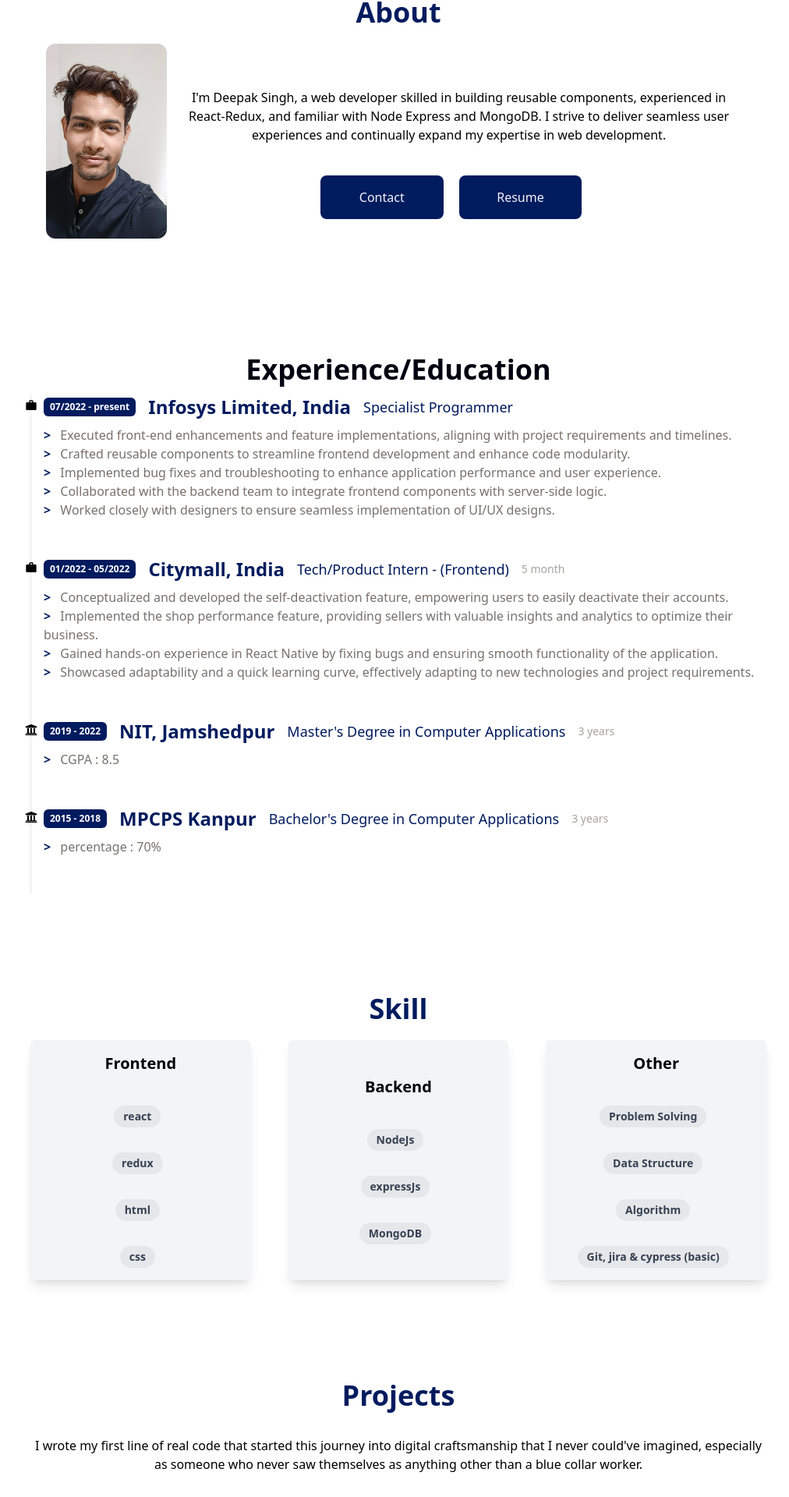
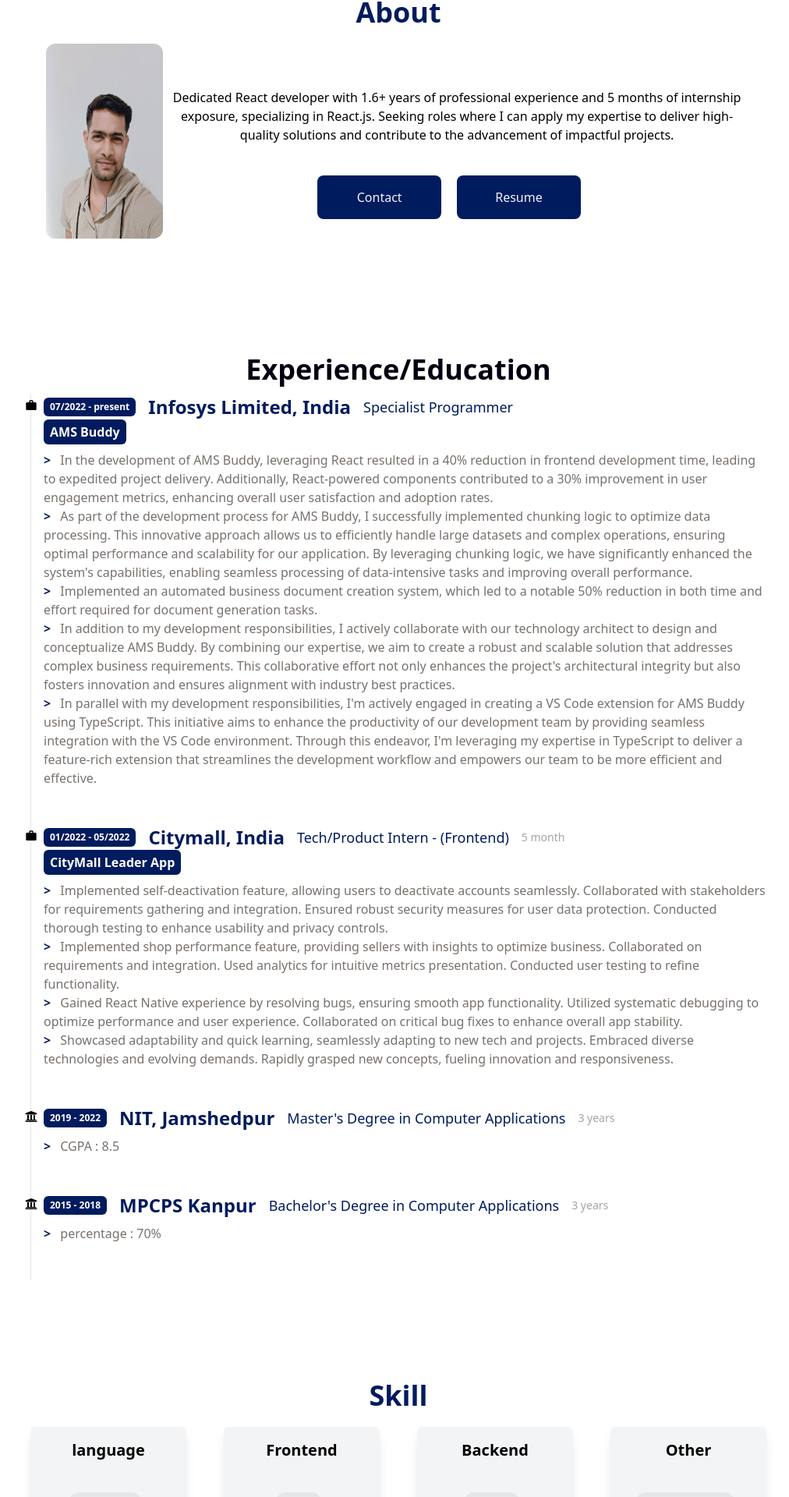
Before and after one commit to dk-cell/my-portfolio, a React (Vite) app: page / in a window 1280 px wide. Shown: the part 868-2788 px from the top of the page at 78% size, without its empty margins (161-1173 px from the left). Built offline with nearby package versions, Linux system fonts and the light colour scheme.

Commit message:
details updated

```diff
--- a/src/components/About.jsx
+++ b/src/components/About.jsx
@@ -14,10 +14,10 @@
         </div>
         <div>
           <p className="text-center py-8 px-8">
-            I'm Deepak Singh, a web developer skilled in building reusable
-            components, experienced in React-Redux, and familiar with Node
-            Express and MongoDB. I strive to deliver seamless user experiences
-            and continually expand my expertise in web development.
+            Dedicated React developer with 1.6+ years of professional experience
+            and 5 months of internship exposure, specializing in React.js.
+            Seeking roles where I can apply my expertise to deliver high-quality
+            solutions and contribute to the advancement of impactful projects.
           </p>
           <div className="flex flex-row w-full justify-center items-center ">
             <a
--- a/src/components/Footer.jsx
+++ b/src/components/Footer.jsx
@@ -4,7 +4,7 @@
 import { BsTelephoneForwardFill } from "react-icons/bs";
 const Footer = () => {
   return (
-    <div id="footer" className="h-[70px] bg-[#001b5e]">
+    <div id="footer" className="h-[70px] bg-[#001b5e] flex flex-col">
       <div className="w-full flex p-4 justify-center items-center">
         <a href="https://github.com/dk-cell">
           <AiFillGithub className="cursor-pointer text-white" size={30} />
@@ -20,6 +20,9 @@
           <SiCodechef className="cursor-pointer text-white ml-2" size={30} />
         </a>
       </div>
+      <div>
+      <p className="w-full flex  justify-center text-white bg-[#001b5e] text-[15px] items-center">Last Updated : 23/02/2024</p>
+      </div>
     </div>
   );
 };
--- a/src/components/Skill.jsx
+++ b/src/components/Skill.jsx
@@ -13,7 +13,7 @@
         someone who never saw themselves as anything other than a blue collar
         worker.
       </p> */}
-      <div className="grid sm:grid-cols-3 gap-12">
+      <div className="grid sm:grid-cols-4 gap-12">
         {techSkill.map((skill, index) => (
           <Card skill={skill.techStack} title={skill.title} key={index} />
         ))}
--- a/src/components/Work.jsx
+++ b/src/components/Work.jsx
@@ -8,13 +8,14 @@
       <h1 className="text-4xl font-bold text-center text-[#001] mb-3">
         Experience/Education
       </h1>
-      {workExpData && workExpData.map((item, index) => <WorkItem key={index} data={item} />)}
+      {workExpData &&
+        workExpData.map((item, index) => <WorkItem key={index} data={item} />)}
     </div>
   );
 };
 
 const WorkItem = ({ data }) => {
-  const char=">"
+  const char = ">";
   return (
     <div className="flex flex-col md:flex-row relative border-l border-stone-200">
       <ul className="mb-10 ml-4">
@@ -35,15 +36,21 @@
             {data.duration}
           </span>
         </p>
+        <p>
+          {data.projectName && <span className="inline-block px-2 py-1 font-semibold text-white bg-[#001b5e] rounded-md">
+            {data.projectName}
+          </span>}
+        </p>
         <p className="my-2 text-base font-normal  ">
           {data?.details.map((item, index) => {
-
             return (
               <div className="flex flex-row items-center">
                 <div className="flex items-center justify-center">
                   {/* <BsFillRecordFill size={10} className="mb-11 mr-2 md:mb-0 text-[#001b5e]" /> */}
                   <p className="text-stone-500">
-                    <span className="mr-2 text-[#001b5e] font-semibold">{char}</span>{" "}
+                    <span className="mr-2 text-[#001b5e] font-semibold">
+                      {char}
+                    </span>{" "}
                     {item.points}
                   </p>
                 </div>
--- a/src/data/experience.js
+++ b/src/data/experience.js
@@ -4,26 +4,27 @@
     title: "Specialist Programmer",
     place: "Infosys Limited, India",
     duration: "",
+    projectName:"AMS Buddy",
     details: [
       {
         points:
-          "Executed front-end enhancements and feature implementations, aligning with project requirements and timelines.",
+          "In the development of AMS Buddy, leveraging React resulted in a 40% reduction in frontend development time, leading to expedited project delivery. Additionally, React-powered components contributed to a 30% improvement in user engagement metrics, enhancing overall user satisfaction and adoption rates.",
       },
       {
         points:
-          "Crafted reusable components to streamline frontend development and enhance code modularity.",
+          "As part of the development process for AMS Buddy, I successfully implemented chunking logic to optimize data processing. This innovative approach allows us to efficiently handle large datasets and complex operations, ensuring optimal performance and scalability for our application. By leveraging chunking logic, we have significantly enhanced the system's capabilities, enabling seamless processing of data-intensive tasks and improving overall performance.",
       },
       {
         points:
-          "Implemented bug fixes and troubleshooting to enhance application performance and user experience.",
+          "Implemented an automated business document creation system, which led to a notable 50% reduction in both time and eﬀort required for document generation tasks.",
       },
       {
         points:
-          "Collaborated with the backend team to integrate frontend components with server-side logic.",
+          "In addition to my development responsibilities, I actively collaborate with our technology architect to design and conceptualize AMS Buddy. By combining our expertise, we aim to create a robust and scalable solution that addresses complex business requirements. This collaborative effort not only enhances the project's architectural integrity but also fosters innovation and ensures alignment with industry best practices.",
       },
       {
         points:
-          "Worked closely with designers to ensure seamless implementation of UI/UX designs.",
+          "In parallel with my development responsibilities, I'm actively engaged in creating a VS Code extension for AMS Buddy using TypeScript. This initiative aims to enhance the productivity of our development team by providing seamless integration with the VS Code environment. Through this endeavor, I'm leveraging my expertise in TypeScript to deliver a feature-rich extension that streamlines the development workflow and empowers our team to be more efficient and effective.",
       },
     ],
     isWork: true,
@@ -34,22 +35,23 @@
     title: "Tech/Product Intern - (Frontend)",
     place: "Citymall, India",
     duration: "5 month",
+    projectName:"CityMall Leader App",
     details: [
       {
         points:
-          "Conceptualized and developed the self-deactivation feature, empowering users to easily deactivate their accounts.",
+          "Implemented self-deactivation feature, allowing users to deactivate accounts seamlessly. Collaborated with stakeholders for requirements gathering and integration. Ensured robust security measures for user data protection. Conducted thorough testing to enhance usability and privacy controls.",
       },
       {
         points:
-          "Implemented the shop performance feature, providing sellers with valuable insights and analytics to optimize their business.",
+          "Implemented shop performance feature, providing sellers with insights to optimize business. Collaborated on requirements and integration. Used analytics for intuitive metrics presentation. Conducted user testing to refine functionality.",
       },
       {
         points:
-          "Gained hands-on experience in React Native by fixing bugs and ensuring smooth functionality of the application.",
+          "Gained React Native experience by resolving bugs, ensuring smooth app functionality. Utilized systematic debugging to optimize performance and user experience. Collaborated on critical bug fixes to enhance overall app stability.",
       },
       {
         points:
-          "Showcased adaptability and a quick learning curve, effectively adapting to new technologies and project requirements.",
+          "Showcased adaptability and quick learning, seamlessly adapting to new tech and projects. Embraced diverse technologies and evolving demands. Rapidly grasped new concepts, fueling innovation and responsiveness.",
       },
     ],
     isWork: true,
--- a/src/data/techskill.js
+++ b/src/data/techskill.js
@@ -1,10 +1,13 @@
 export const techSkill = [
+  {
+    techStack: [{ skill: "Javascript" }, { skill: "Python" }, { skill: "c++" }],
+    title: "language",
+  },
   {
     techStack: [
       { skill: "react" },
       { skill: "redux" },
-      { skill: "html" },
-      { skill: "css" },
+      { skill: "html & css" },
     ],
     title: "Frontend",
   },
@@ -19,10 +22,9 @@
 
   {
     techStack: [
-      { skill: "Problem Solving" },
       { skill: "Data Structure" },
       { skill: "Algorithm" },
-      { skill: "Git, jira & cypress (basic)" },
+      { skill: "Git, jira" },
     ],
     title: "Other",
   },
```
Also changed, not shown: src/assets/me.jpeg, 1 other file (tests, documents, lock files or other folders).
